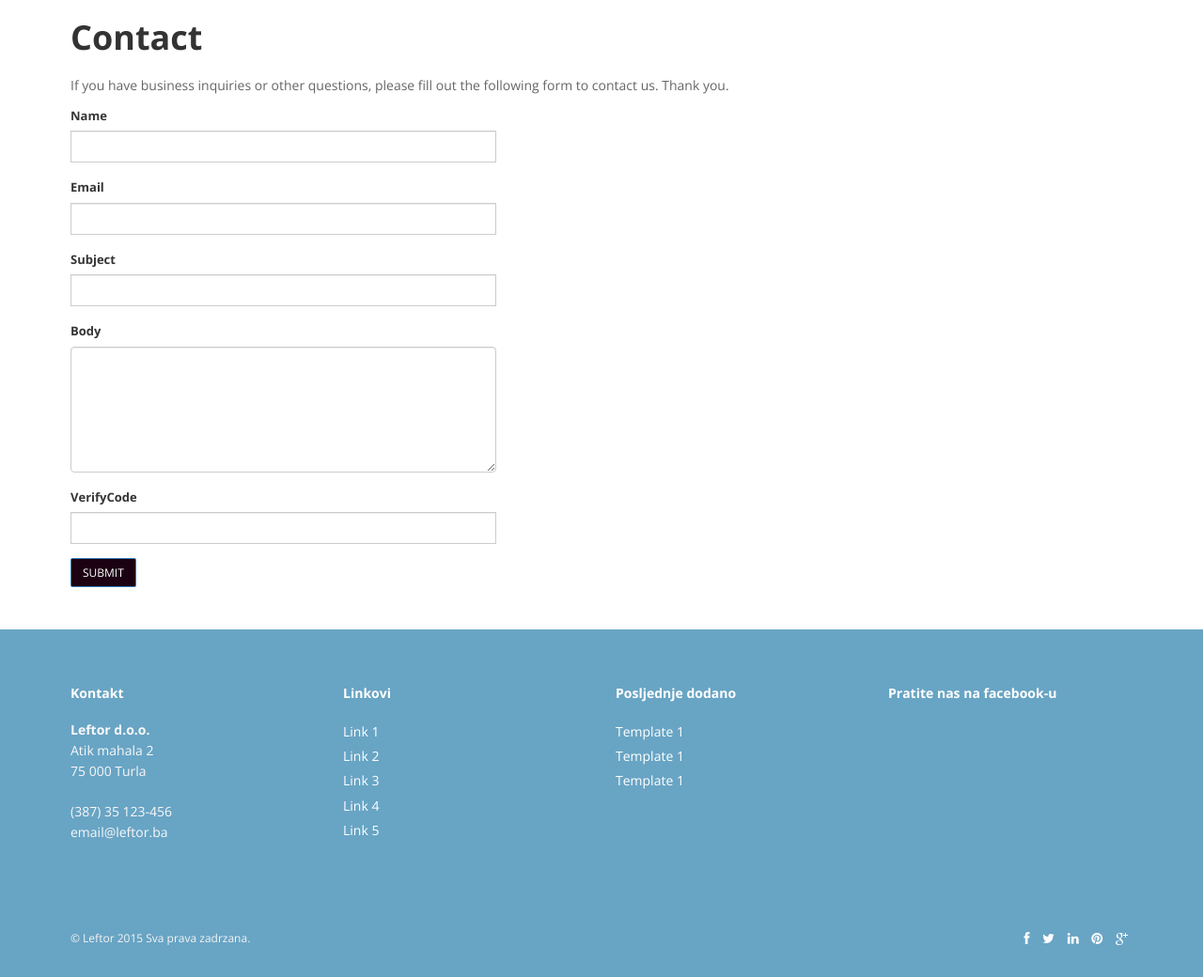
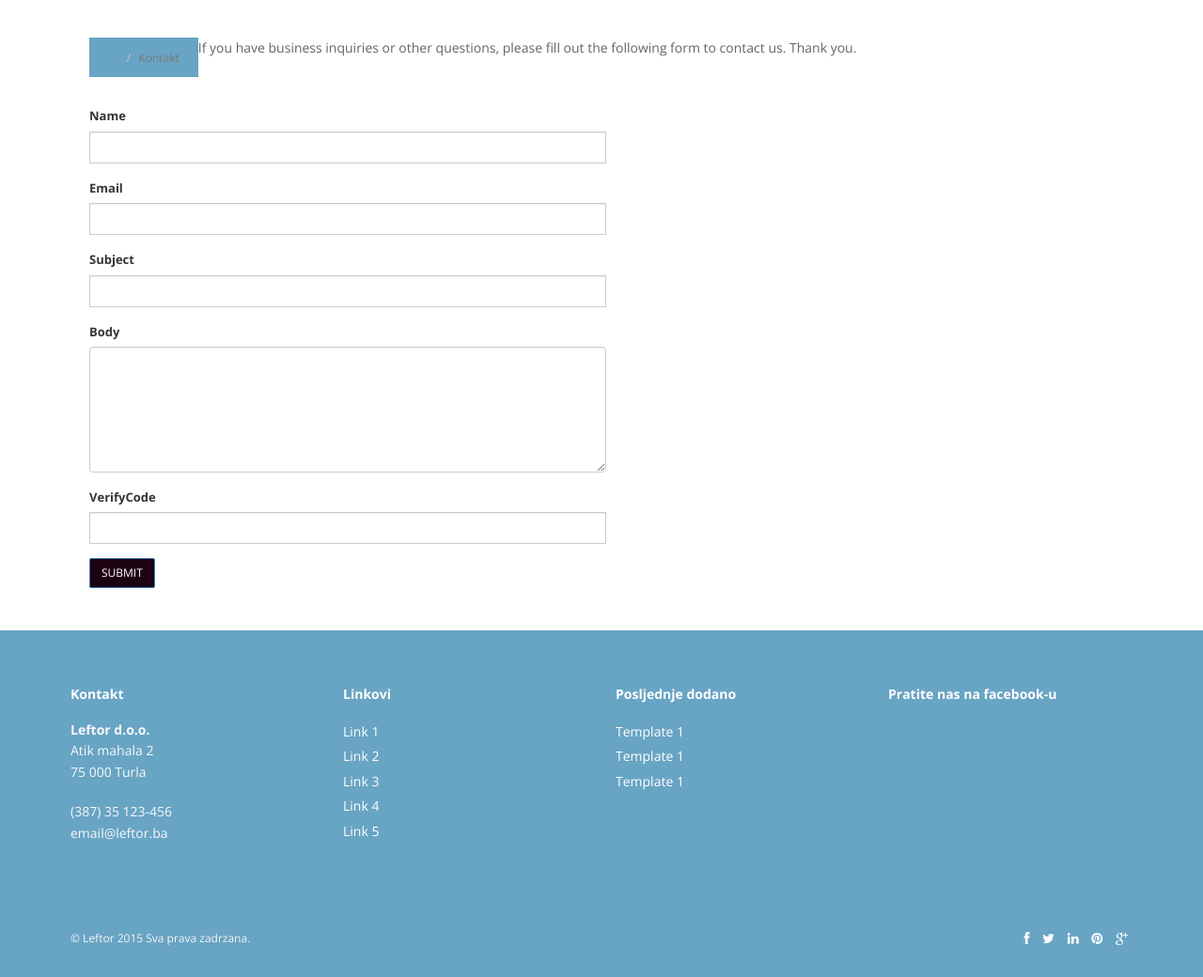
Before and after one commit to skoYaa/pisma, a Yii app: the page made by views/site/contact.php in a window 1280 px wide. Shown: the part 100-1140 px from the top of the page at 94% size. Run offline with PHP 8.4 and a stand-in for Yii, Linux system fonts and the light colour scheme; the template is opened without the code that fills it, so the values that code supplies are empty; form fields are guessed from the names that the template uses; some libraries are stand-ins or nearby versions.

Commit message:
Malo prilagodio izgled

```diff
--- a/views/site/contact.php
+++ b/views/site/contact.php
@@ -10,8 +10,15 @@ use yii\captcha\Captcha;
 $this->title = 'Contact';
 //$this->params['breadcrumbs'][] = $this->title;
 ?>
-<div class="site-contact">
-    <h1><?= Html::encode($this->title) ?></h1>
+<div class="container" style="padding-top: 40px; float: left">
+    <div class="row">
+        <div class="col-md-9">
+            <ol class="breadcrumb">
+                <li><a href="index.php"><i class="fa fa-home"></i></a>
+                </li>
+                <li class="active">Kontakt</li>
+            </ol>
+
 
     <?php if (Yii::$app->session->hasFlash('contactFormSubmitted')): ?>
 
@@ -35,16 +42,17 @@ $this->title = 'Contact';
     <p>
         If you have business inquiries or other questions, please fill out the following form to contact us. Thank you.
     </p>
-
+        </div>
+    </div>
     <div class="row">
-        <div class="col-lg-5">
+        <div class="col-lg-6">
             <?php $form = ActiveForm::begin(['id' => 'contact-form']); ?>
                 <?= $form->field($model, 'name') ?>
                 <?= $form->field($model, 'email') ?>
                 <?= $form->field($model, 'subject') ?>
                 <?= $form->field($model, 'body')->textArea(['rows' => 6]) ?>
                 <?= $form->field($model, 'verifyCode')->widget(Captcha::className(), [
-                    'template' => '<div class="row"><div class="col-lg-3">{image}</div><div class="col-lg-6">{input}</div></div>',
+                    'template' => '<div class="row"><div class="col-lg-4">{image}</div><div class="col-lg-8">{input}</div></div>',
                 ]) ?>
                 <div class="form-group">
                     <?= Html::submitButton('Submit', ['class' => 'btn btn-primary', 'name' => 'contact-button']) ?>
```
